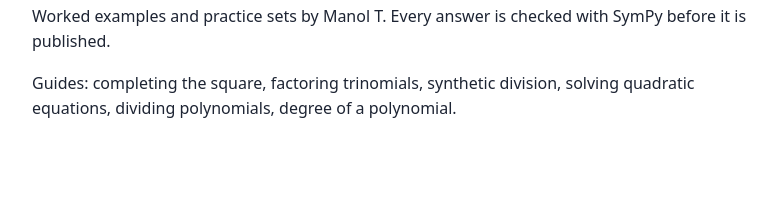
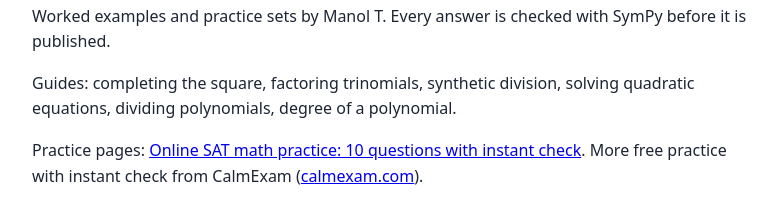
Before and after one commit to man0l/algebra-practice-notes, a plain HTML site: page index.html in a window 1280 px wide. Shown: the part 109-332 px from the top of the page, without its empty margins (248-1025 px from the left). Drawn offline with Linux system fonts and the light colour scheme.

Commit message:
Link the online SAT math practice quiz from the index

```diff
--- a/index.html
+++ b/index.html
@@ -3,4 +3,4 @@
 <meta name="description" content="Step-by-step algebra notes with practice problems and answer keys: completing the square, factoring trinomials, synthetic division, quadratic equations, polynomial division and degree.">
 <style>body{font-family:system-ui,sans-serif;max-width:720px;margin:40px auto;padding:0 16px;color:#1d2433;line-height:1.6}</style></head>
 <body><h1>Algebra practice notes</h1><p>Worked examples and practice sets by Manol T. Every answer is checked with SymPy before it is published.</p>
-<p>Guides: completing the square, factoring trinomials, synthetic division, solving quadratic equations, dividing polynomials, degree of a polynomial.</p></body></html>
+<p>Guides: completing the square, factoring trinomials, synthetic division, solving quadratic equations, dividing polynomials, degree of a polynomial.</p><p>Practice pages: <a href="online-sat-math-practice/">Online SAT math practice: 10 questions with instant check</a>. More free practice with instant check from CalmExam (<a href="https://calmexam.com/sat-math-practice-test">calmexam.com</a>).</p></body></html>
```
